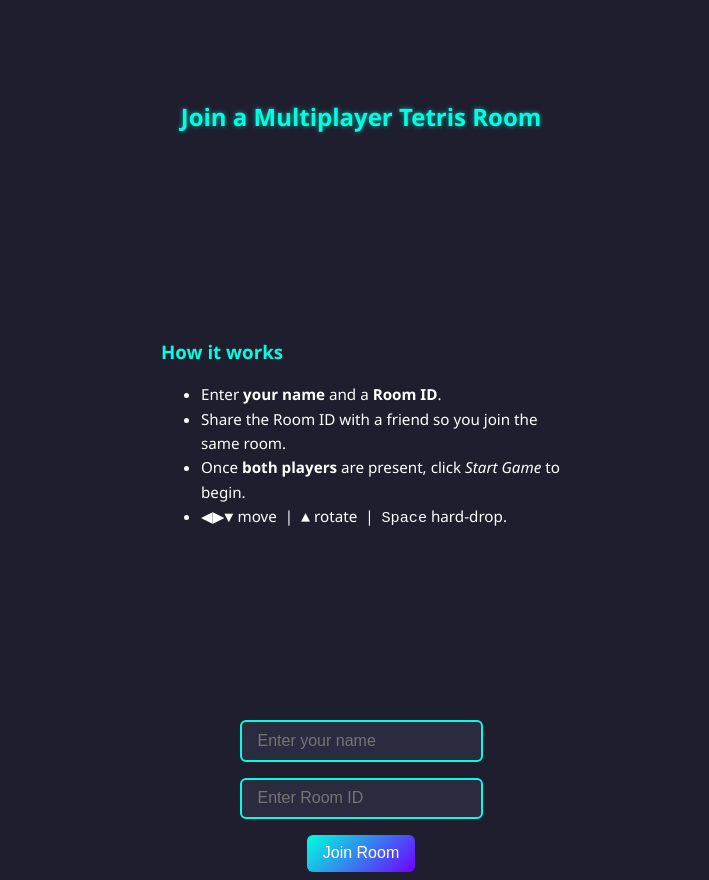
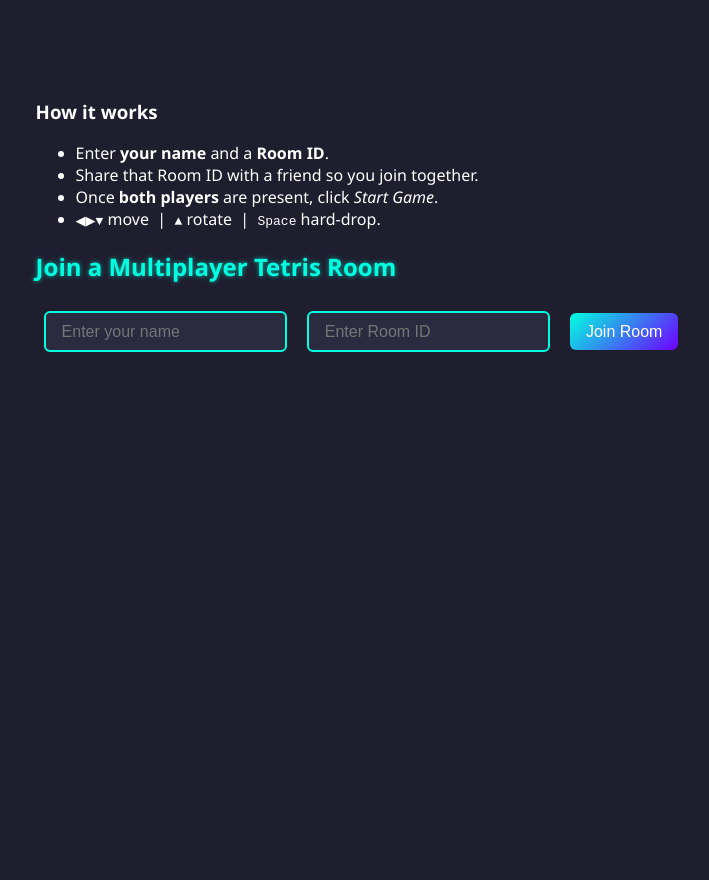
Before and after one commit to CHANGER-0121/Tetris, a website: page index.html in a window 1280 px wide. Shown: the whole page, without its empty margins (279-988 px from the left). Drawn offline with nearby package versions, Linux system fonts and the light colour scheme; no server answers.

Commit message:
Update index.html

```diff
--- a/index.html
+++ b/index.html
@@ -12,21 +12,26 @@
 <body>
   <!-- ░░ JOIN SCREEN ░░ -->
   <div id="joinDiv" class="active">
-    <h2>Join a Multiplayer Tetris Room</h2>
-
-    <div style="max-width:400px;margin:auto;text-align:left;">
-      <h3 style="color:#00ffe0">How it works</h3>
-      <ul style="font-size:.95rem;line-height:1.6">
+    <div class="joinContent">
+      <!-- Rules column (left) -->
+      <div class="rules">
+        <h3>How it works</h3>
+        <ul>
           <li>Enter <strong>your name</strong> and a <strong>Room&nbsp;ID</strong>.</li>
-        <li>Share the Room ID with a friend so you join the same room.</li>
-        <li>Once <strong>both players</strong> are present, click <em>Start&nbsp;Game</em> to begin.</li>
+          <li>Share that Room ID with a friend so you join together.</li>
+          <li>Once <strong>both players</strong> are present, click <em>Start&nbsp;Game</em>.</li>
           <li><kbd>◀︎▶︎▼</kbd> move &nbsp;|&nbsp; <kbd>▲</kbd> rotate &nbsp;|&nbsp; <kbd>Space</kbd> hard-drop.</li>
         </ul>
       </div>
 
+      <!-- Form column (center) -->
+      <div class="joinForm">
+        <h2>Join a Multiplayer Tetris Room</h2>
         <input type="text" id="playerName" placeholder="Enter your name" />
         <input type="text" id="roomId"     placeholder="Enter Room ID" />
         <button id="joinBtn">Join Room</button>
+      </div>
+    </div>
   </div>
 
   <!-- ░░ LOBBY ░░ -->
@@ -41,13 +46,11 @@
     <h2 style="text-align:center">Multiplayer Tetris</h2>
     <div style="max-width:900px;margin:0 auto;">
       <div style="display:flex;justify-content:center;gap:40px;align-items:flex-start;">
-        <!-- Your board -->
         <div>
           <p id="score">Score: 0</p>
           <canvas id="tetris" width="300" height="600"></canvas>
           <p id="message"></p>
         </div>
-        <!-- Opponents -->
         <div id="otherPlayers" style="display:flex;gap:20px;"></div>
       </div>
     </div>
```
Lines whose indentation alone changed are shown as unchanged.
